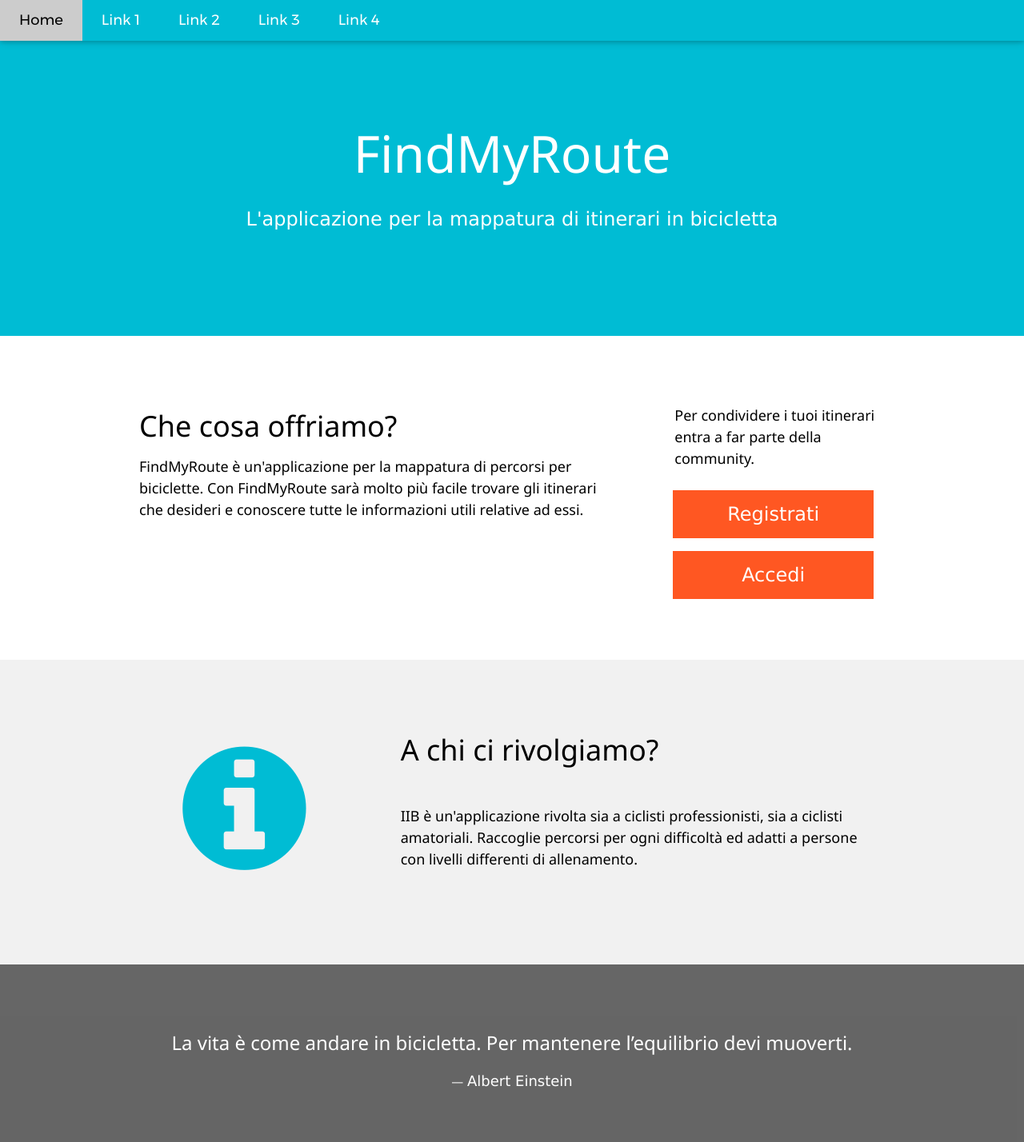
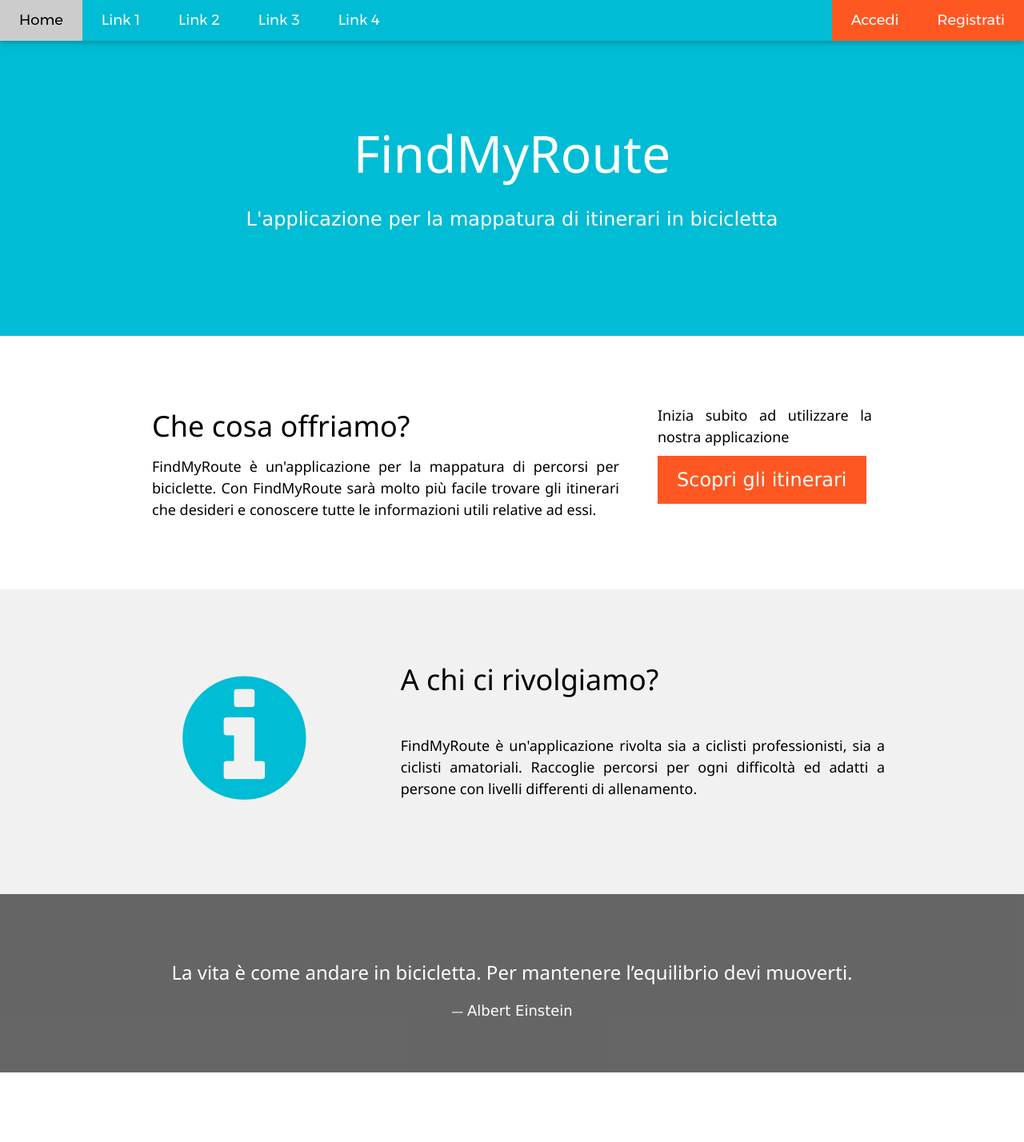
Before and after one commit to masinag/FindMyRoute, a PHP site: page / in a window 1280 px wide. Shown: the top 1428 px of the page at 80% size. Run offline with PHP 8.4, Linux system fonts and the light colour scheme.

Commit message:
Move user buttons on right of navbar and add link to routes page in landing page

```diff
--- a/accedi_form.html
+++ b/accedi_form.html
@@ -1,9 +1,7 @@
 <!-- The Modal -->
 <div id="accedi" class="modal">
-    <span onclick="document.getElementById('accedi').style.display='none'"
-        class="my-close" title="Close Modal">&times;</span>
     <!-- Modal Content -->
-    <article class="my-userForm animate">
+    <article class="my-userForm animate w3-text-black">
         <header class="w3-container">
             <h2>Accedi</h2>
         </header>
--- a/css/mystyle.css
+++ b/css/mystyle.css
@@ -54,19 +54,17 @@ body, h1, h2, h3, h4, h5, h6 {
 
 /* Modal Content/Box */
 .my-userForm {
-   background-color: #fefefe;
-   margin: 5px auto; /* 15% from the top and centered */
-   padding-top: 20px;
-   border: 1px solid #888;
-   width: 30%; /* Could be more or less, depending on screen size */
-   min-width: 600px;
+    text-align: left;
+    padding: 1%;
+    background-color: #fefefe;
+    margin: 5px auto; /* 15% from the top and centered */
+    padding-top: 20px;
+    border: 1px solid #888;
+    width: 30%; /* Could be more or less, depending on screen size */
+    min-width: 350px;
 }
 .my-userForm input {
     width: 100%;
-}
-.my-userForm{
-    text-align: left;
-    padding: 1%;
 }
 .my-userForm header {
     text-align: center;
@@ -77,21 +75,6 @@ body, h1, h2, h3, h4, h5, h6 {
     margin-top: 10px;
     margin-bottom: 10px;
 }
-
-/* The Close Button */
-.my-close {
-   /* Position it in the top right corner outside of the modal */
-   position: absolute;
-   right: 25px;
-   top: 0;
-   color: #000;
-   font-size: 35px;
-   font-weight: bold;
+.my-float-right{
+    float: right !important;
 }
-
-/* Close button on hover */
-.my-close:hover,
-.my-close:focus {
-   color: #ff5722;
-   cursor: pointer;
-}
--- a/index.php
+++ b/index.php
@@ -17,25 +17,71 @@
         <div class="w3-top">
             <!-- Navbar su schermi larghi -->
             <nav class="w3-bar w3-cyan w3-card-2 w3-left-align w3-large w3-text-white ">
-                <a class="w3-bar-item w3-button w3-hide-medium w3-hide-large
+                <a class="w3-bar-item w3-button w3-hide-large
                     w3-right w3-padding-large w3-hover-white w3-large w3-cyan"
                     href="javascript:void(0);" onclick="toggleMenu()"
                     title="Toggle Navigation Menu">
                     <i class="fa fa-bars"></i>
                 </a>
                 <a href="#" class="w3-bar-item w3-button w3-padding-large w3-white ">Home</a>
-                <a href="#" class="w3-bar-item w3-button w3-hide-small w3-padding-large w3-hover-white">Link 1</a>
-                <a href="#" class="w3-bar-item w3-button w3-hide-small w3-padding-large w3-hover-white">Link 2</a>
-                <a href="#" class="w3-bar-item w3-button w3-hide-small w3-padding-large w3-hover-white">Link 3</a>
-                <a href="#" class="w3-bar-item w3-button w3-hide-small w3-padding-large w3-hover-white">Link 4</a>
+                <a href="#" class="w3-bar-item w3-button w3-hide-small w3-hide-medium w3-padding-large w3-hover-white">Link 1</a>
+                <a href="#" class="w3-bar-item w3-button w3-hide-small w3-hide-medium w3-padding-large w3-hover-white">Link 2</a>
+                <a href="#" class="w3-bar-item w3-button w3-hide-small w3-hide-medium w3-padding-large w3-hover-white">Link 3</a>
+                <a href="#" class="w3-bar-item w3-button w3-hide-small w3-hide-medium w3-padding-large w3-hover-white">Link 4</a>
+                <?php
+                    if (!isSet($_POST["username"])) {
+                 ?>
+                    <!-- Form per la registrazione -->
+                    <?php include "registra_form.html"; ?>
+                    <!-- Form per l'accesso -->
+                    <?php include "accedi_form.html"; ?>
+                    <!-- Pulsanti -->
+                    <button class="w3-bar-item w3-button w3-hide-small w3-hide-medium
+                        w3-padding-large w3-hover-white w3-deep-orange my-float-right"
+                    onclick="document.getElementById('registra').style.display='block'">
+                        Registrati</button>
+                    <button class="w3-bar-item w3-button w3-hide-small w3-hide-medium
+                        w3-padding-large w3-hover-white w3-deep-orange my-float-right"
+                    onclick="document.getElementById('accedi').style.display='block';">
+                        Accedi
+                    </button>
+                <?php } else {
+                ?>
+                    <form action="#" method="post">
+                        <input type="submit" class="w3-bar-item w3-button w3-hide-small
+                            w3-hide-medium w3-padding-large w3-hover-white w3-deep-orange
+                            my-float-right" name="logout" value="Logout"/>
+                    </form>
+                <?php
+                }
+                ?>
             </nav>
 
             <!-- Navbar su schermi piccoli -->
-            <nav id="navDemo" class="w3-bar-block w3-white w3-hide w3-hide-large w3-hide-medium w3-large">
+            <nav id="navDemo" class="w3-bar-block w3-white w3-hide w3-hide-large w3-large">
                 <a href="#" class="w3-bar-item w3-button w3-padding-large">Link 1</a>
                 <a href="#" class="w3-bar-item w3-button w3-padding-large">Link 2</a>
                 <a href="#" class="w3-bar-item w3-button w3-padding-large">Link 3</a>
                 <a href="#" class="w3-bar-item w3-button w3-padding-large">Link 4</a>
+                <?php
+                    if (!isSet($_POST["username"])) {
+                 ?>
+                    <button class="w3-bar-item w3-button w3-padding-large w3-text-deep-orange"
+                    onclick="toggleMenu();document.getElementById('registra').style.display='block'">
+                        Registrati</button>
+                    <button class="w3-bar-item w3-button w3-padding-large w3-text-deep-orange"
+                    onclick="toggleMenu();document.getElementById('accedi').style.display='block'">
+                        Accedi
+                    </button>
+                <?php } else {
+                ?>
+                    <form action="#" method="post">
+                        <input type="submit" class="w3-bar-item w3-button w3-padding-large
+                            w3-text-deep-orange" name="logout" value="Logout"/>
+                    </form>
+                <?php
+                }
+                ?>
             </nav>
         </div>
 
@@ -49,39 +95,22 @@
 
         <!-- Primo blocco -->
         <section class="w3-row-padding w3-padding-64 w3-container">
-            <div class="w3-content">
+            <div class="w3-content w3-container" style="">
                 <article class="w3-twothird w3-padding-large">
                     <h1>Che cosa offriamo?</h1>
-                    <h5>
+                    <h5 class="w3-justify">
                         FindMyRoute è un'applicazione per la mappatura di percorsi per biciclette.
                         Con FindMyRoute sarà molto più facile trovare gli itinerari che desideri e
                         conoscere tutte le informazioni utili relative ad essi.
                     </h5>
                 </article>
-                <?php
-                    if (!isSet($_POST["username"])) {
-                 ?>
                 <section class="w3-third w3-padding-large">
-                    <!-- <i class="fa fa-anchor w3-padding-64 w3-text-red"></i> -->
-                    <h5 class="w3-margin-left">
-                        Per condividere i tuoi itinerari entra a far parte della community.
+                    <h5 class="w3-justify">
+                        Inizia subito ad utilizzare la nostra applicazione
                     </h5>
-                    <!-- Form per la registrazione -->
-                    <?php include "registra_form.html"; ?>
-                    <!-- Form per l'accesso -->
-                    <?php include "accedi_form.html"; ?>
-                    <!-- Pulsanti -->
-                    <div class=" w3-center">
-                        <button class="w3-button w3-deep-orange w3-padding-large w3-xlarge w3-margin-top my-button"
-                        onclick="document.getElementById('registra').style.display='block'">
-                            Registrati</button>
-                        <button class="w3-button w3-deep-orange w3-padding-large w3-xlarge w3-margin-top my-button"
-                        onclick="document.getElementById('accedi').style.display='block'">
-                            Accedi
-                        </button>
-                    </div>
+                    <a href="#" class="w3-button w3-padding-large w3-xlarge
+                        w3-deep-orange">Scopri gli itinerari</a>
                 </section>
-                <?php } ?>
             </div>
         </section>
 
@@ -94,8 +123,10 @@
 
                 <article class="w3-twothird w3-padding-large">
                     <h1>A chi ci rivolgiamo?</h1>
-                    <h5 class="w3-padding-32">
-                        IIB è un'applicazione rivolta sia a ciclisti professionisti, sia a ciclisti amatoriali. Raccoglie percorsi per ogni difficoltà ed adatti a persone con livelli differenti di allenamento.
+                    <h5 class="w3-padding-32 w3-justify">
+                        FindMyRoute è un'applicazione rivolta sia a ciclisti professionisti,
+                        sia a ciclisti amatoriali. Raccoglie percorsi per ogni difficoltà ed
+                        adatti a persone con livelli differenti di allenamento.
                     </h5>
                 </article>
             </div>
--- a/registra_form.html
+++ b/registra_form.html
@@ -1,8 +1,5 @@
 <div id="registra" class="modal">
-    <span onclick="document.getElementById('registra').style.display='none'"
-        class="my-close" title="Close Modal">&times;</span>
-
-        <article class="my-userForm animate">
+    <article class="my-userForm animate w3-text-black">
         <header class="w3-container">
             <h2>Registrati</h2>
         </header>
@@ -25,7 +22,7 @@
             <!-- <label for="password_c" id="errMessage"></label> -->
 
             <input class="w3-button w3-deep-orange w3-large w3-margin-top"
-                    type="submit" name="accedi" value="Conferma"/>
+                type="submit" name="registra" value="Conferma"/>
         </form>
 
     </article>
```
Lines whose indentation alone changed are shown as unchanged.
